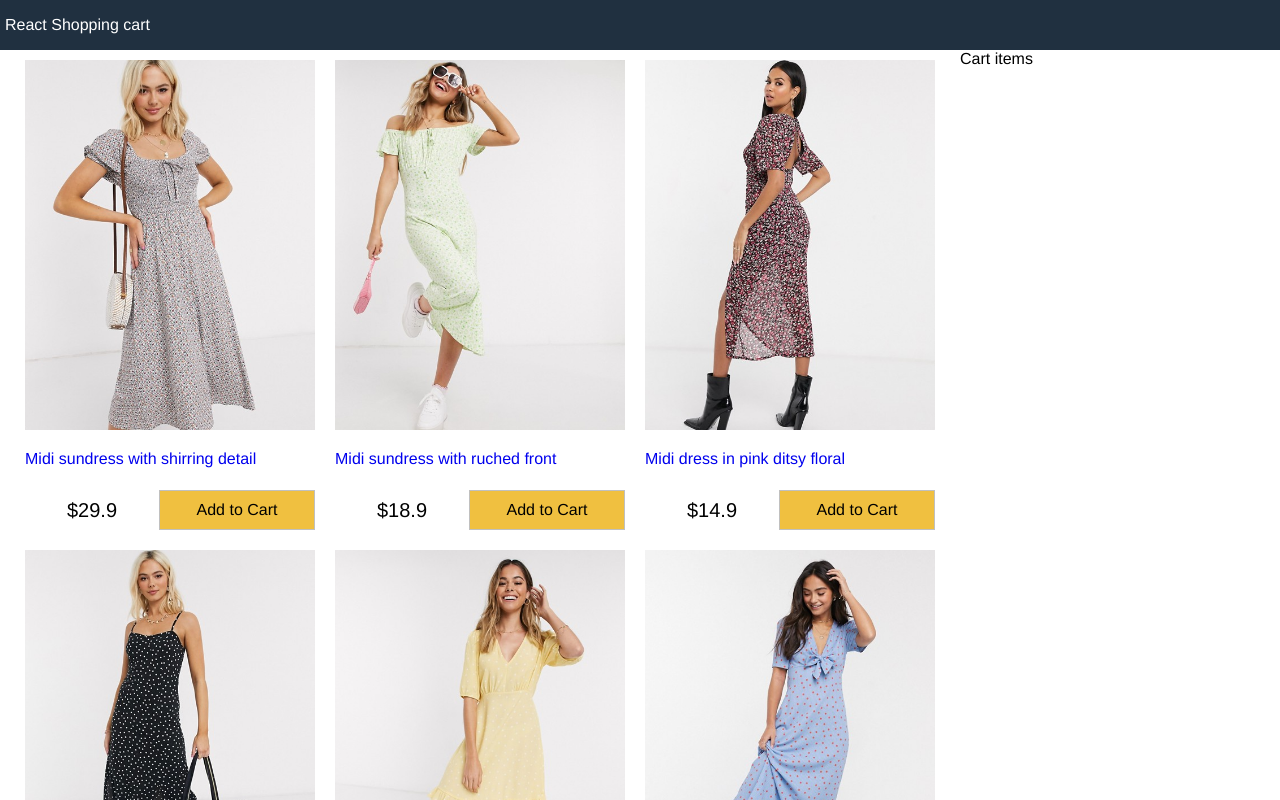
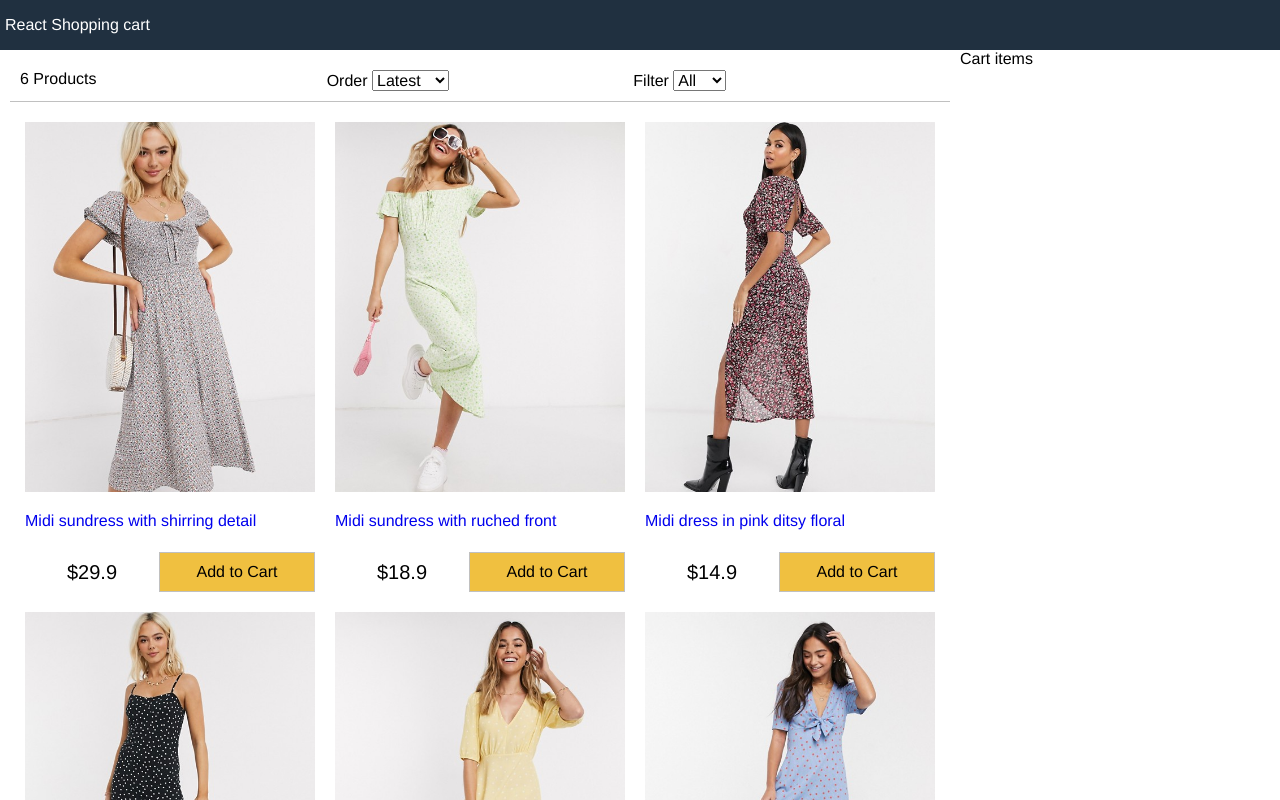
Before and after one commit to avishekprasadbarnwal/react-shopping-cart, a React (Create React App) app: page / in a window 1280 px wide. Shown: the top 800 px of the page. Built offline with nearby package versions, Linux system fonts and the light colour scheme.

Commit message:
filter-component

```diff
--- a/src/App.js
+++ b/src/App.js
@@ -1,5 +1,6 @@
 // feature 1
 import React, {Component} from 'react';
+import Filter from './components/Filter';
 import Products from './components/Products';
 import data from './data.json';
 
@@ -14,6 +15,59 @@
     };
   }
 
+  // sortProducts(event){
+  //   // console.log(event.target.value)
+  //   const sort = event.target.value;
+  //   this.setState((state) => ({
+  //     sort: sort,
+  //     products: this.state.products
+  //       .slice()
+  //       .sort((a, b) => {
+  //         sort === "lowest"?
+  //         ((a.price < b.price) ? 1:-1):
+  //       sort === "highest"?
+  //       ((a.price > b.price) ? 1:-1):
+  //       ((a._id > b._id) ? 1:-1)
+  //     })
+  //   }))
+  // }
+
+  sortProducts = (event) => {
+    // impl
+    const sort = event.target.value;
+    console.log(event.target.value);
+    this.setState((state) => ({
+      sort: sort,
+      products: this.state.products
+        .slice()
+        .sort((a, b) =>
+          sort === "lowest"
+            ? a.price > b.price
+              ? 1
+              : -1
+            : sort === "highest"
+            ? a.price < b.price
+              ? 1
+              : -1
+            : a._id < b._id
+            ? 1
+            : -1
+        ),
+    }));
+  };
+
+  filterProduct = (event) => {
+    // console.log(event.target.value)
+    if(event.target.value === ""){
+      this.setState({size: event.target.value, products: data.products});
+    } else {
+      this.setState({
+        size: event.target.value,
+        products: data.products.filter(product => product.availableSizes.indexOf(event.target.value)>=0)
+      })
+    }
+  }
+
   render() {
     return (
       <div className="grid-container">
@@ -23,6 +77,13 @@
         <main>
           <div className="content">
             <div className="main">
+              <Filter
+                count={this.state.products.length}
+                size={this.state.size}
+                sort={this.state.sort}
+                filterProducts={this.filterProduct}
+                sortProducts={this.sortProducts}
+                ></Filter>
               <Products products={this.state.products}></Products>
             </div>
             <div className="sidebar">
--- /dev/null
+++ b/src/components/Filter.js
@@ -0,0 +1,29 @@
+import React, { Component } from 'react'
+
+export default class Filter extends Component {
+    render() {
+        return (
+            <div className="filter">
+                <div className="filter-result">{this.props.count} Products</div>
+                <div className="filter-sort">
+                    Order{" "}
+                    <select value={this.props.sort} onChange={this.props.sortProducts}>
+                        <option>Latest</option>
+                        <option value="lowest">Lowest</option>
+                        <option value="highest">Highest</option>
+                    </select></div>
+                <div className="filter-size">
+                    Filter{" "}
+                    <select value={this.props.size} onChange={this.props.filterProducts}>
+                        <option value="">All</option>
+                        <option value="XS">XS</option>
+                        <option value="S">S</option>
+                        <option value="M">M</option>
+                        <option value="L">L</option>
+                        <option value="XL">XL</option>
+                        <option value="XXL">XXL</option>
+                </select></div>
+            </div>
+        )
+    }
+}
--- a/src/index.css
+++ b/src/index.css
@@ -134,3 +134,16 @@
 a{
   text-decoration: none;
 }
+
+/* filter */
+.filter{
+  display: flex;
+  justify-content: space-between;
+  padding: 1rem;
+  margin: 1rem;
+  border-bottom: 0.1rem #c0c0c0 solid;
+}
+
+.filter div{
+  flex: 1;
+}
```
